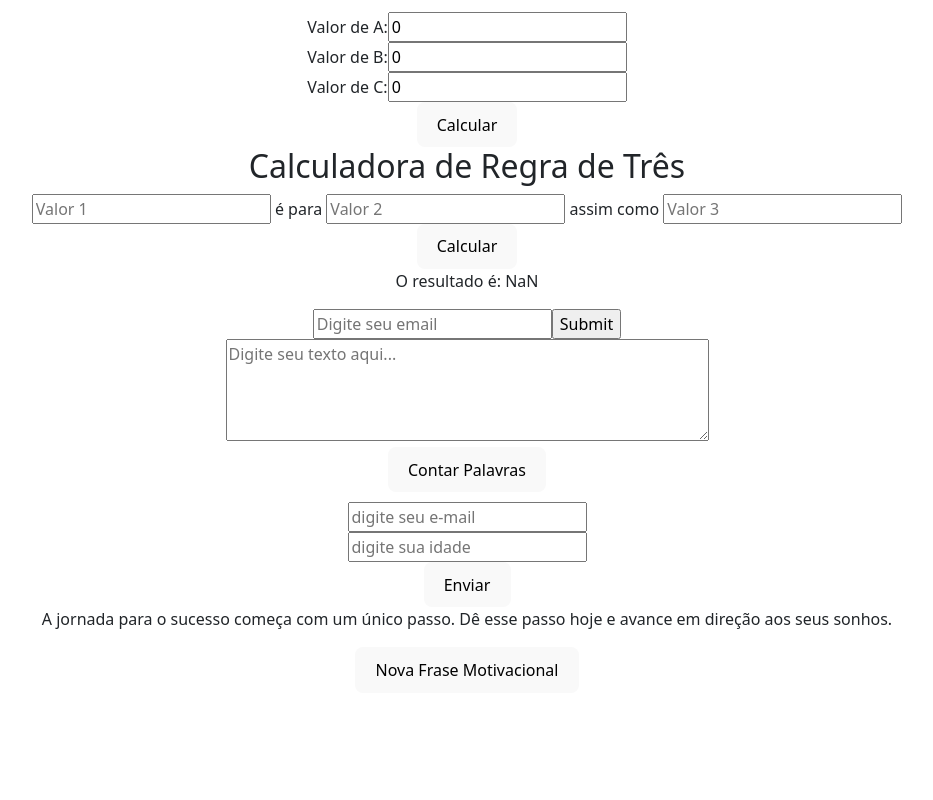
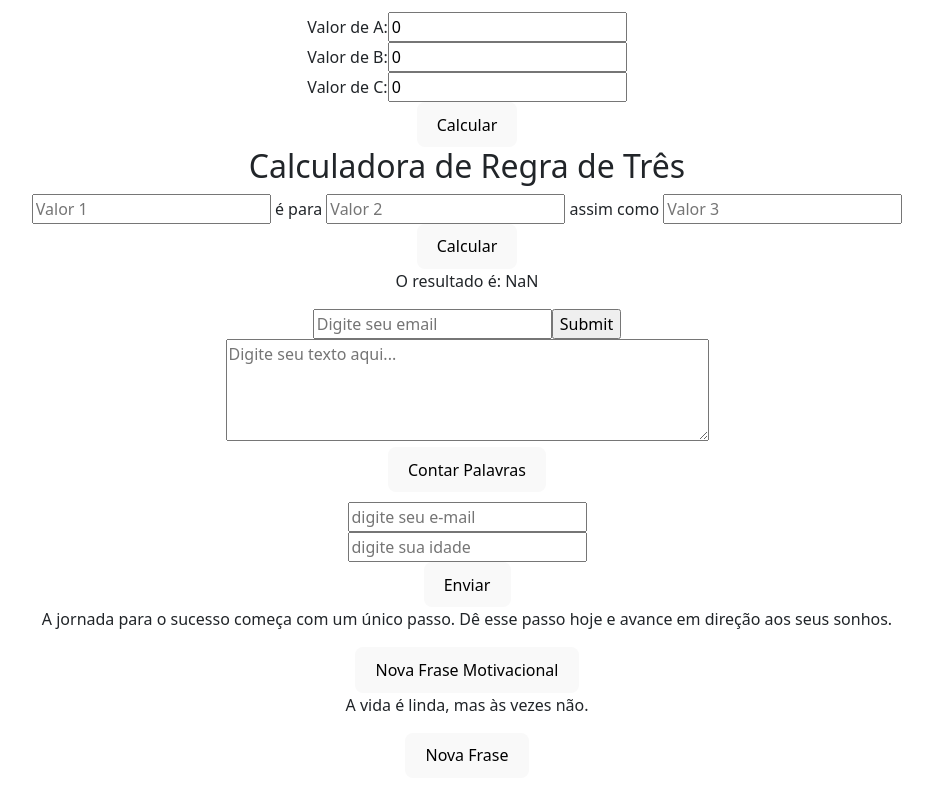
Before and after one commit to euannerocha/tres_meia_meia_code, a React (Vite) app in the folder code_tres_meia_meia/: page / in a window 1280 px wide. Shown: the part 3891-4691 px from the top of the page, without its empty margins (173-1106 px from the left). Before the commit the page ends 4648 px from the top, so only its background shows below. Built offline with nearby package versions, Linux system fonts and the light colour scheme; no server answers.

Commit message:
botão de frases aleatorias

```diff
--- a/code_tres_meia_meia/src/pages/Home.tsx
+++ b/code_tres_meia_meia/src/pages/Home.tsx
@@ -42,6 +42,7 @@ import EmailValidation from "../progresso/Fevereiro/dia_58/dia_cinquenta_e_oito"
 import WordCounter from "../progresso/Fevereiro/dia_59/dia_cinquenta_e_nove";
 import EmailForm from "../progresso/Fevereiro/dia_60/dia_sessenta";
 import MotivationalButton from "../progresso/Marco/dia_61/dia_sessenta_e_um";
+import FrasesButton from "../progresso/Marco/dia_62/dia_sessenta_e_dois";
 
 // import BarChart from "./progresso/Fevereiro/dia_37/dia_trinta_e_sete";
 
@@ -184,6 +185,7 @@ function Home() {
       <WordCounter />
       <EmailForm />
       <MotivationalButton />
+      <FrasesButton />
     </div>
   );
 }
--- a/code_tres_meia_meia/src/progresso/Marco/dia_sessenta_e_dois.tsx
+++ b/code_tres_meia_meia/src/progresso/Marco/dia_62/dia_sessenta_e_dois.tsx
@@ -1,16 +1,13 @@
 import React, { useState } from "react";
 
-const frasesButton: React.FC = () => {
+const FrasesButton: React.FC = () => {
   const frases: string[] = [
-"Vai te fuder",
-"Eu gosto de peixe",
-"Eu amo xis",
-"Pega no meu pau"
-    ];
+    "A vida é linda, mas às vezes não.",
+    "Eu gosto de peixe.",
+    "Eu amo xis.",
+  ];
 
-  const [fraseDoMomento,setFraseDoMomento] = useState<string>(
-    frases[0]
-  );
+  const [fraseDoMomento, setFraseDoMomento] = useState<string>(frases[0]);
 
   const handleClick = () => {
     const randomIndex = Math.floor(Math.random() * frases.length);
@@ -25,4 +22,4 @@ const frasesButton: React.FC = () => {
   );
 };
 
-export default frasesButton;
+export default FrasesButton;
```
Also changed, not shown: 1 other file (tests, documents, lock files or other folders).
